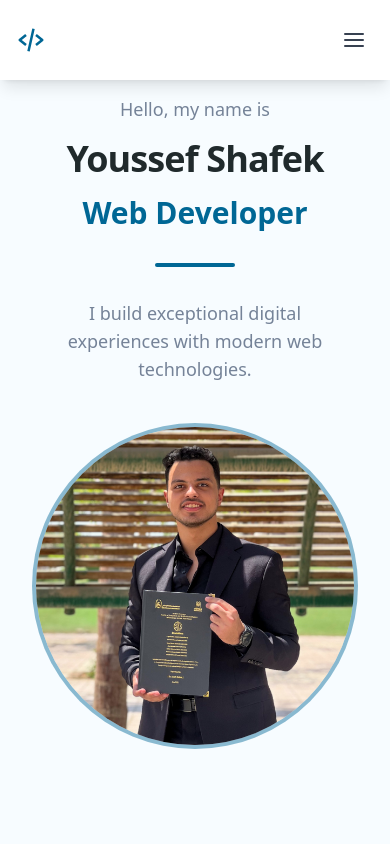
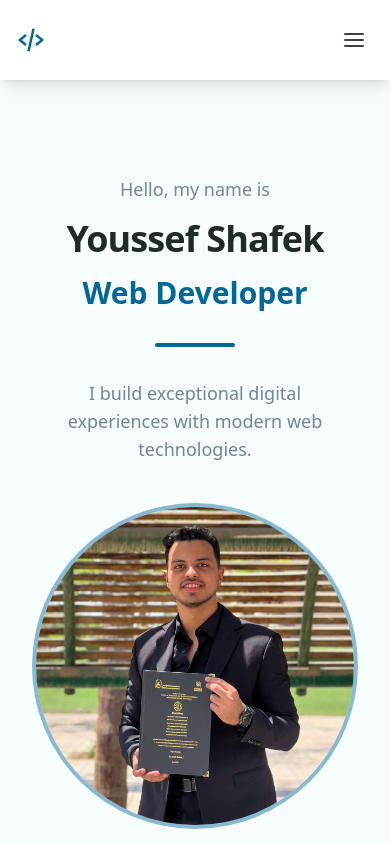
Before and after one commit to YoussefShafiq/my-portfolio, a React (Vite) app: page / in a window 390 px wide. Shown: the top 844 px of the page. Built offline with nearby package versions, Linux system fonts and the light colour scheme.

Commit message:
responsive updates

```diff
--- a/src/Layout/Layout.jsx
+++ b/src/Layout/Layout.jsx
@@ -6,9 +6,11 @@ import Footer from './Footer'
 export default function Layout({ children }) {
     return <>
         <Navbar />
-        <Outlet>
-            {children}
-        </Outlet>
+        <div className="pt-20 overflow-hidden">
+            <Outlet>
+                {children}
+            </Outlet>
+        </div>
         {/* <Footer /> */}
     </>
 }
```
